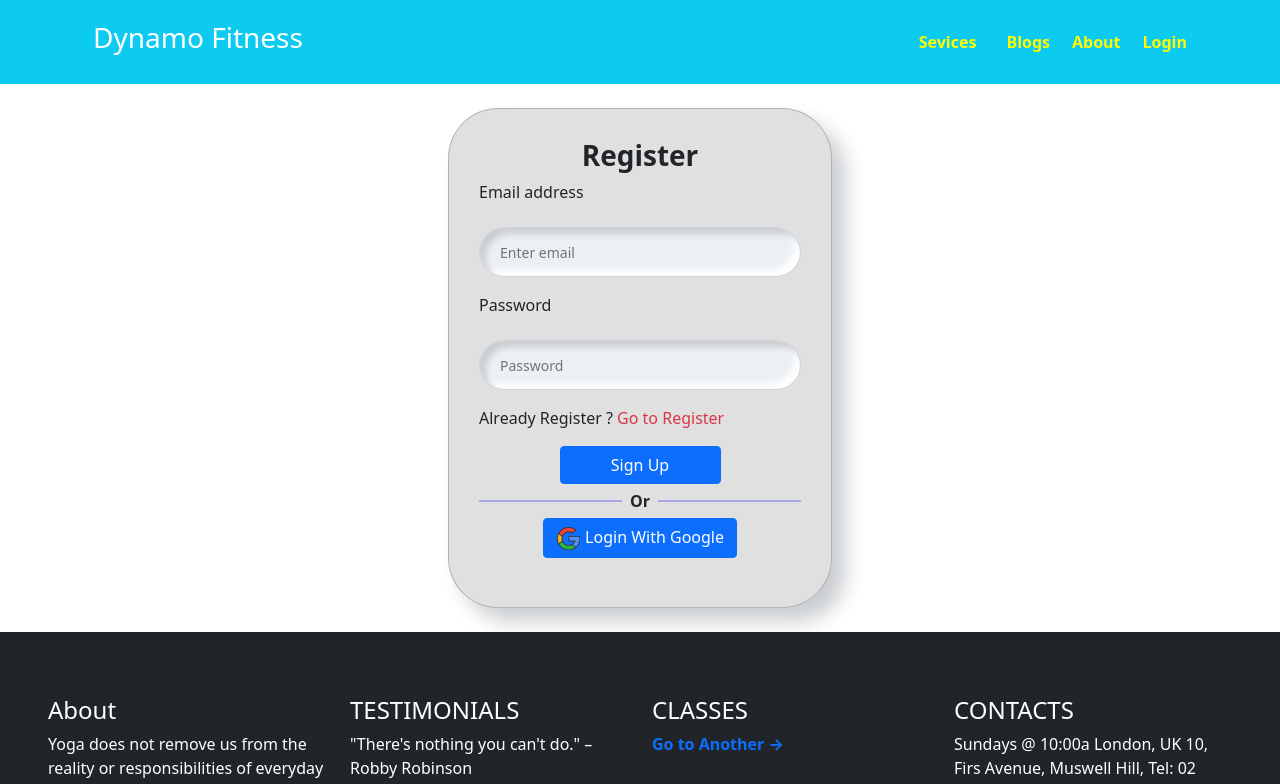
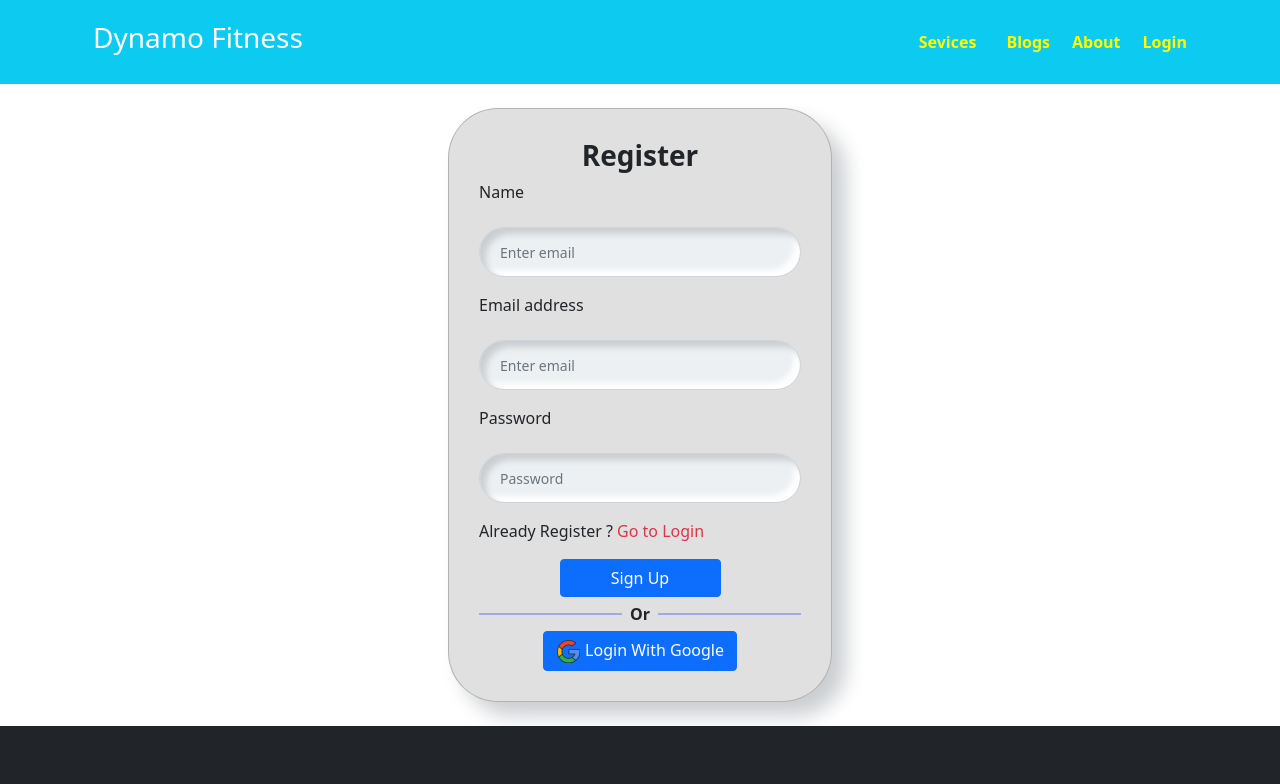
Before and after one commit to Omarfaruk2/Gym-Center, a React (Create React App) app: page /register in a window 1280 px wide. Shown: the top 784 px of the page. Built offline with nearby package versions, Linux system fonts and the light colour scheme; no server answers.

Commit message:
added deplo

```diff
--- a/src/Pages/Home/Header/Header.js
+++ b/src/Pages/Home/Header/Header.js
@@ -10,7 +10,7 @@ const Header = () => {
 
 
     const [user, loading, error] = useAuthState(auth)
-    console.log(user)
+    // console.log(user)
 
     return (
         <>
--- a/src/Pages/Login/Login.css
+++ b/src/Pages/Login/Login.css
@@ -10,7 +10,7 @@
     background: #e0e0e0;
     box-shadow: 14px 14px 20px #cbced1, -14px -14px 20px white;
     width: 30%;
-    height: 500px;
+    /* height: 650px; */
     border: 1px solid rgba(0, 0, 0, .2);
     padding: 30px;
     margin-top: 20px;
--- a/src/Pages/Login/Login.js
+++ b/src/Pages/Login/Login.js
@@ -1,12 +1,14 @@
 import React, { useRef } from 'react'
 import { Button, Form, Spinner } from 'react-bootstrap'
-import { useSignInWithEmailAndPassword } from 'react-firebase-hooks/auth'
+import { useSendPasswordResetEmail, useSignInWithEmailAndPassword } from 'react-firebase-hooks/auth'
 import { Link } from 'react-router-dom'
 import auth from '../../firebase.init'
 import GooglelLogin from '../GoogleLogin/GooglelLogin'
 import "./Login.css"
 
 const Login = () => {
+    const [sendPasswordResetEmail, sending, resetError] = useSendPasswordResetEmail(auth)
+
     const [signInWithEmailAndPassword, user, loading, error,] = useSignInWithEmailAndPassword(auth)
     const emailRef = useRef("")
     const passwordRef = useRef("")
@@ -34,6 +36,10 @@ const Login = () => {
         signInWithEmailAndPassword(email, password)
     }
 
+    const handleResetPassword = async () => {
+        const email = emailRef.current.value
+        await sendPasswordResetEmail(email)
+    }
 
     return (
         <div>
@@ -55,6 +61,7 @@ const Login = () => {
                             <span className='fw-bolder text-white'>Login</span>
                         </Button>
                     </div>
+                    <span onClick={() => handleResetPassword()} className='text-end d-block text-success ' role="button" >Forget Password ?</span>
                     {errorElement}
                     <GooglelLogin></GooglelLogin>
                 </Form>
--- a/src/Pages/Register/Register.js
+++ b/src/Pages/Register/Register.js
@@ -9,10 +9,10 @@ import GooglelLogin from '../GoogleLogin/GooglelLogin'
 
 
 const Register = () => {
-    const [createUserWithEmailAndPassword, user, loading, error,] = useCreateUserWithEmailAndPassword(auth)
 
-
+    const [createUserWithEmailAndPassword, user, loading, error,] = useCreateUserWithEmailAndPassword(auth, { sendEmailVerification: true })
     const emailRef = useRef("")
+    const nameRef = useRef("")
     const passwordRef = useRef("")
 
     if (loading) {
@@ -26,13 +26,13 @@ const Register = () => {
     }
 
 
-    const handleSubmitRegisterForm = (event) => {
+    const handleSubmitRegisterForm = async (event) => {
 
         event.preventDefault()
         const email = emailRef.current.value
         const password = passwordRef.current.value
-        // console.log(email, password)
-        createUserWithEmailAndPassword(email, password)
+        await createUserWithEmailAndPassword(email, password)
+        // await sendEmailVerification();
 
 
     }
@@ -40,6 +40,12 @@ const Register = () => {
         <div className='my-4'>
             <Form onSubmit={handleSubmitRegisterForm} className='login mx-auto'>
                 <h3 className='text-center fw-bold'>Register</h3>
+
+                <Form.Group className="mb-3 fromInput" controlId="formBasicEmail">
+                    <Form.Label>Name</Form.Label>
+                    <Form.Control ref={nameRef} type="text" placeholder="Enter email" required />
+                </Form.Group>
+
                 <Form.Group className="mb-3 fromInput" controlId="formBasicEmail">
                     <Form.Label>Email address</Form.Label>
                     <Form.Control ref={emailRef} type="email" placeholder="Enter email" required />
@@ -49,7 +55,7 @@ const Register = () => {
                     <Form.Label>Password</Form.Label>
                     <Form.Control ref={passwordRef} type="password" placeholder="Password" required />
                 </Form.Group>
-                <span>Already Register ? <Link className='text-decoration-none text-danger' to="/login ">Go to Register</Link> </span>
+                <span>Already Register ? <Link className='text-decoration-none text-danger' to="/login ">Go to Login</Link> </span>
 
                 <div className='d-flex mt-3 justify-content-center'>
                     <Button variant="primary w-50" type="submit">
```
